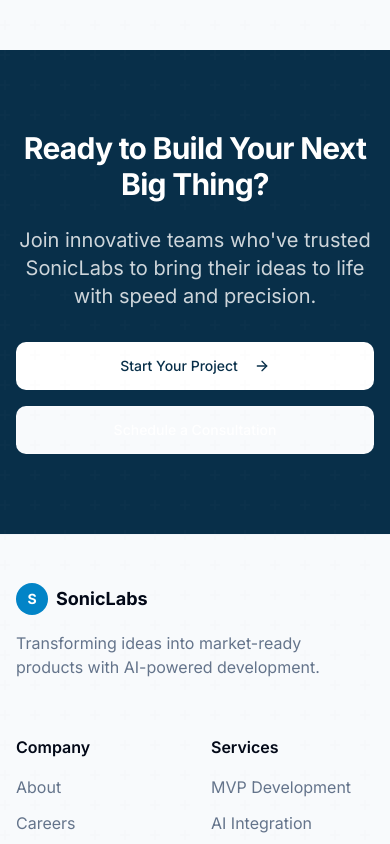
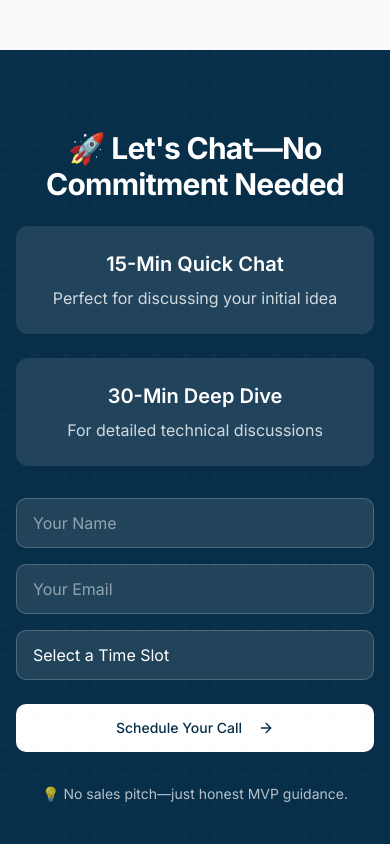
Before and after one commit to ChaficSalloum1/soniclabsv2, a React (Vite) app: page / in a window 390 px wide. Shown: the part 6160-7004 px from the top of the page. Built offline with nearby package versions, Linux system fonts and the light colour scheme.

Commit message:
Refactor call to action section
Refactor the call to action section to simplify the scheduling process and reduce intimidation.

```diff
--- a/src/components/home/CallToAction.tsx
+++ b/src/components/home/CallToAction.tsx
@@ -8,19 +8,58 @@ const CallToAction = () => {
       <div className="container mx-auto px-4 md:px-6">
         <div className="grid-12">
           <div className="col-span-12 md:col-span-8 md:col-start-3 text-center">
-            <h2 className="section-title mb-6">Ready to Build Your Next Big Thing?</h2>
-            <p className="text-xl text-white/80 mb-8 max-w-2xl mx-auto">
-              Join innovative teams who've trusted SonicLabs to bring their ideas to life with speed and precision.
-            </p>
-            <div className="flex flex-col sm:flex-row justify-center space-y-4 sm:space-y-0 sm:space-x-4">
-              <Button className="bg-white text-sonic-950 hover:bg-white/90 h-12 px-6 rounded-md">
-                Start Your Project
+            <h2 className="section-title mb-6">🚀 Let's Chat—No Commitment Needed</h2>
+
+            <div className="grid grid-cols-1 md:grid-cols-2 gap-6 max-w-2xl mx-auto mb-8">
+              <div className="bg-white/10 p-6 rounded-lg">
+                <h3 className="text-xl font-semibold mb-2">15-Min Quick Chat</h3>
+                <p className="text-white/80">Perfect for discussing your initial idea</p>
+              </div>
+
+              <div className="bg-white/10 p-6 rounded-lg">
+                <h3 className="text-xl font-semibold mb-2">30-Min Deep Dive</h3>
+                <p className="text-white/80">For detailed technical discussions</p>
+              </div>
+            </div>
+
+            <form className="max-w-md mx-auto mb-8">
+              <div className="space-y-4">
+                <div>
+                  <input
+                    type="text"
+                    placeholder="Your Name"
+                    className="w-full px-4 py-3 bg-white/10 border border-white/20 rounded-md text-white placeholder:text-white/50 focus:outline-none focus:ring-2 focus:ring-white/30"
+                    required
+                  />
+                </div>
+                <div>
+                  <input
+                    type="email"
+                    placeholder="Your Email"
+                    className="w-full px-4 py-3 bg-white/10 border border-white/20 rounded-md text-white placeholder:text-white/50 focus:outline-none focus:ring-2 focus:ring-white/30"
+                    required
+                  />
+                </div>
+                <div>
+                  <select
+                    className="w-full px-4 py-3 bg-white/10 border border-white/20 rounded-md text-white focus:outline-none focus:ring-2 focus:ring-white/30 appearance-none"
+                    required
+                  >
+                    <option value="" className="bg-sonic-950">Select a Time Slot</option>
+                    <option value="morning" className="bg-sonic-950">Morning (9AM - 12PM)</option>
+                    <option value="afternoon" className="bg-sonic-950">Afternoon (1PM - 5PM)</option>
+                    <option value="evening" className="bg-sonic-950">Evening (6PM - 8PM)</option>
+                  </select>
+                </div>
+              </div>
+
+              <Button className="mt-6 bg-white text-sonic-950 hover:bg-white/90 h-12 px-6 rounded-md w-full">
+                Schedule Your Call
                 <ArrowRight className="ml-2 h-4 w-4" />
               </Button>
-              <Button variant="outline" className="h-12 px-6 border-white/20 text-white hover:bg-white/10">
-                Schedule a Consultation
-              </Button>
-            </div>
+            </form>
+
+            <p className="text-white/70 text-sm">💡 No sales pitch—just honest MVP guidance.</p>
           </div>
         </div>
       </div>
```
